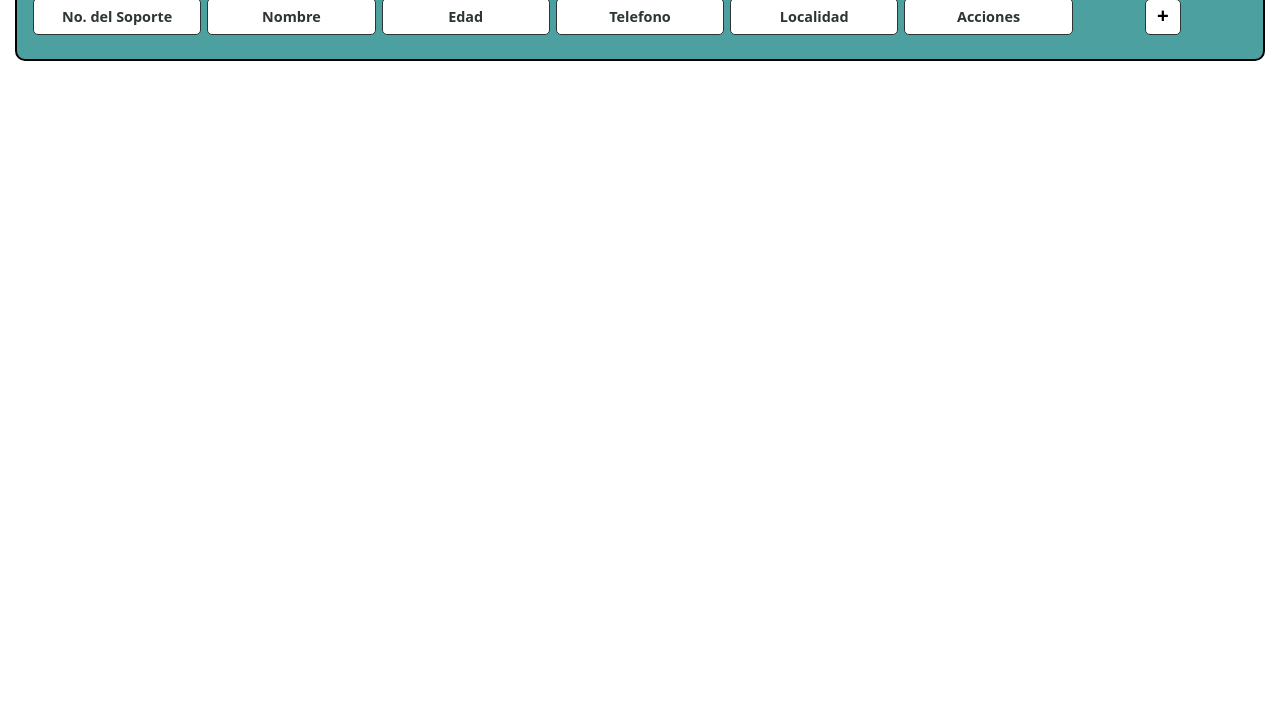
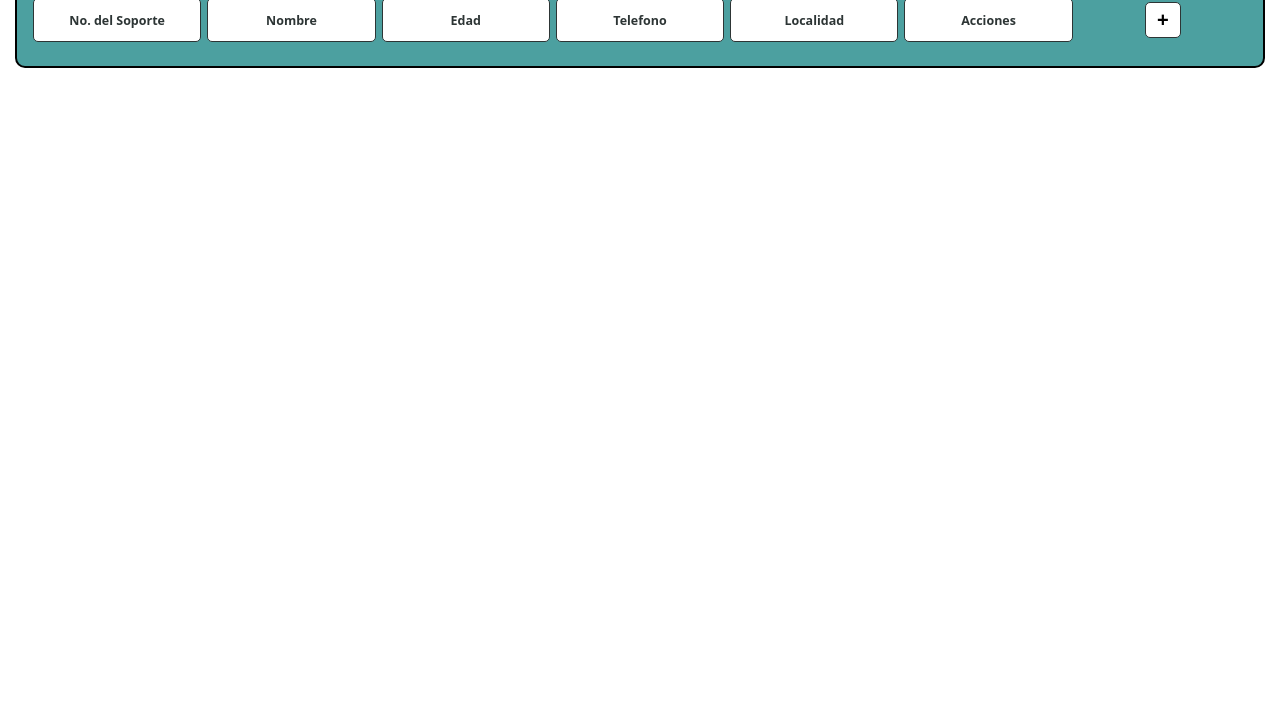
Before and after one commit to CarloPartida/Punto-de-Venta-Informatico---Proyecto-MetMods, a plain HTML site: page FrontEnd/Soporte/Soporte.html in a window 1280 px wide. Shown: the part 78-800 px from the top of the page. Drawn offline with Linux system fonts and the light colour scheme.

Commit message:
Implementacion de Clases identificadoras en Soporte.html

```diff
--- a/FrontEnd/Soporte/Soporte.html
+++ b/FrontEnd/Soporte/Soporte.html
@@ -19,7 +19,7 @@
             <a href="../Soporte/Soporte.html" class="btn-nav">Soporte</a>
         </nav>
 
-        <section>
+        <section class="cartSoporte">
             <table>
                 <thead>
                     <tr>
--- a/FrontEnd/Soporte/styles/Slop.css
+++ b/FrontEnd/Soporte/styles/Slop.css
@@ -189,27 +189,27 @@ td.celda-disponibilidad {
     display: none;
 }
 
-section.cartInventario, .cartInventario {
+section.cartSoporte, .cartSoporte {
     overflow-x: auto;
     -webkit-overflow-scrolling: touch;
 }
 
-section.cartInventario table, .cartInventario table {
+section.cartSoporte table, .cartSoporte table {
     min-width: 500px;
     table-layout: fixed;
 }
 
-section.cartInventario th,
-section.cartInventario td {
+section.cartSoporte th,
+section.cartSoporte td {
     font-size: clamp(0.65rem, 2vw, 0.78rem);
     padding: 4px 2px;
     word-break: normal;
     white-space: normal;
 }
 
-section.cartInventario td:nth-child(3),
-section.cartInventario td:nth-child(5),
-section.cartInventario td:nth-child(6) {
+section.cartSoporte td:nth-child(3),
+section.cartSoporte td:nth-child(5),
+section.cartSoporte td:nth-child(6) {
     white-space: nowrap;
 }
 
```
